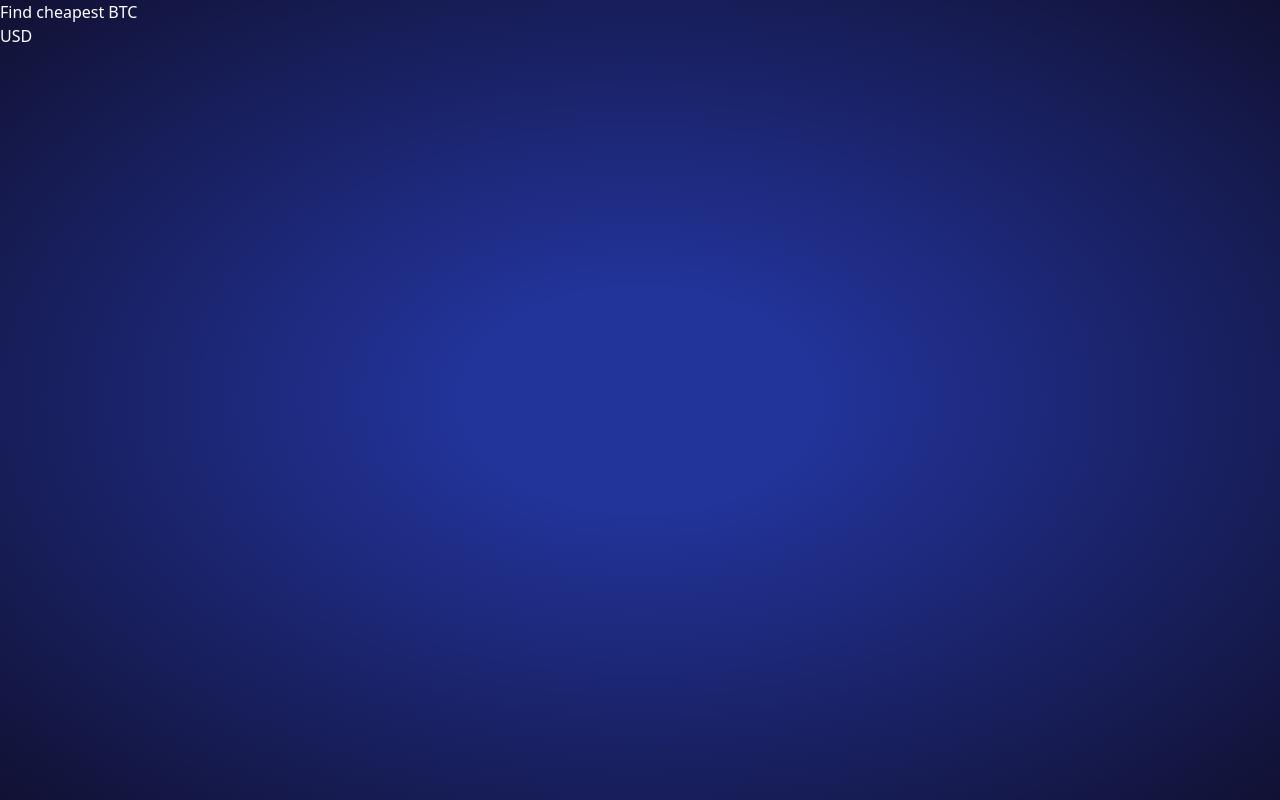
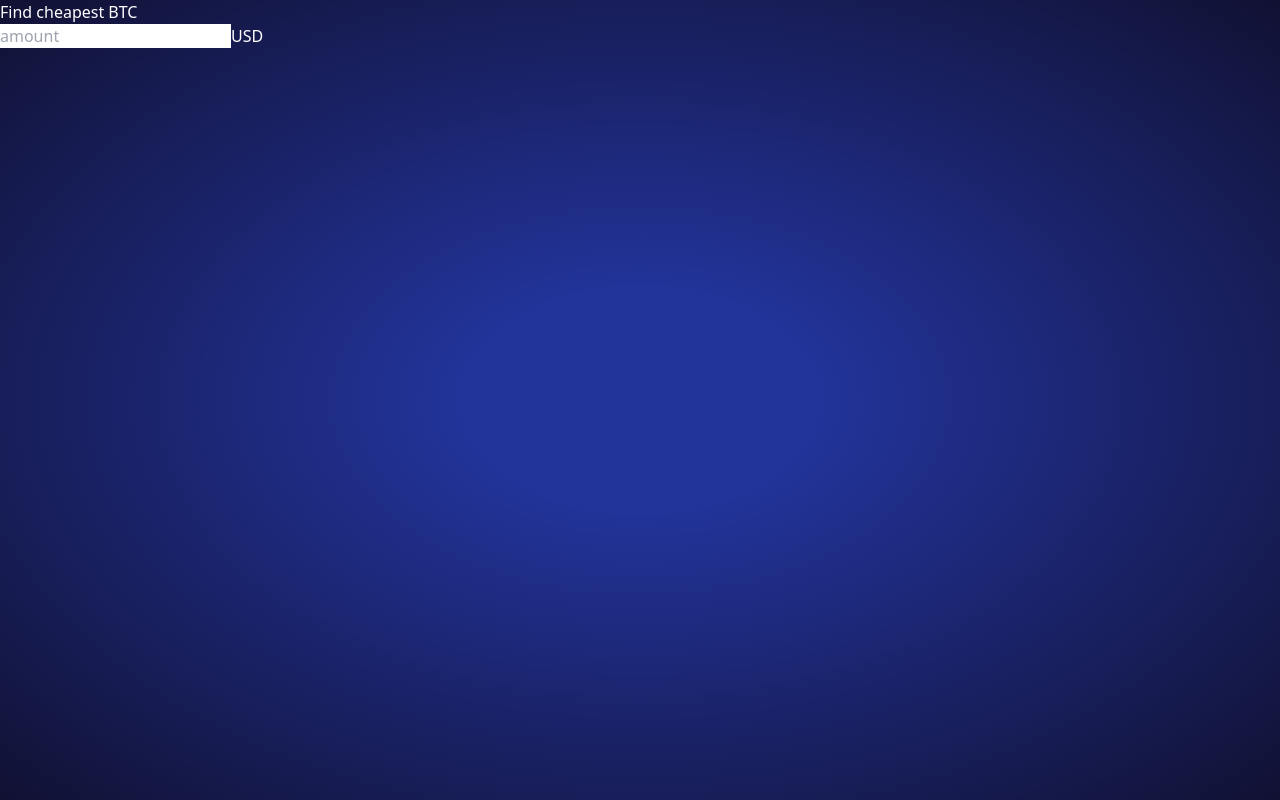
Before and after one commit to SuryanshShukla1002/Bitcoin-price-tracker, a React (Vite) app: page / in a window 1280 px wide. Built offline with nearby package versions, Linux system fonts and the light colour scheme.

Commit message:
input structure type defining

```diff
--- a/src/Input.tsx
+++ b/src/Input.tsx
@@ -1,9 +1,20 @@
+import { ChangeEventHandler } from "react";
 
+export type InputProps = {
+  value: string;
+  onChange: ChangeEventHandler<HTMLInputElement>;
+  className?: string;
+  placeholder?: string;
+};
 
-export default function Input(props) {
+export default function Input(props: InputProps) {
+  return (
     <input
-          type="text"
-          value={props.value}
-          onChange={props.onChange}
-        />
+      type="text"
+      placeholder={props.placeholder || ""}
+      className={"border  border-white/10 bg-blue-950 p-2" + props.className}
+      value={props.value}
+      onChange={props.onChange}
+    />
+  );
 }
```
